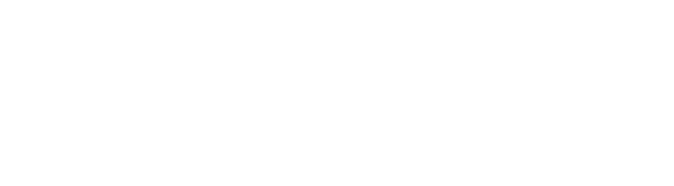
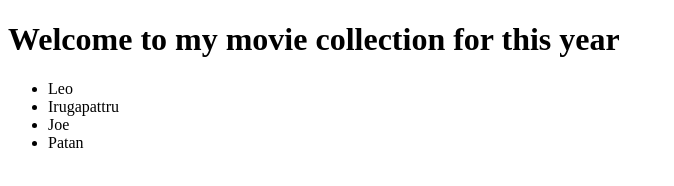
Before and after one commit to Santhoshkumar46/My-Favourite-Movies, a plain HTML site: page index.html in a window 1280 px wide. Shown: the whole page, without its empty margins (0-674 px from the left). Drawn offline with Linux system fonts and the light colour scheme.

Commit message:
Update index.html

```diff
--- a/index.html
+++ b/index.html
@@ -6,6 +6,13 @@
     <title>My Favorite Movies</title>
 </head>
 <body>
+    <h1>Welcome to my movie collection for this year</h1>
+    <ul>
+        <li>Leo</li>
+        <li>Irugapattru</li>
+        <li>Joe</li>
+        <li>Patan</li>
+    </ul>
 
 </body>
 </html>
```
